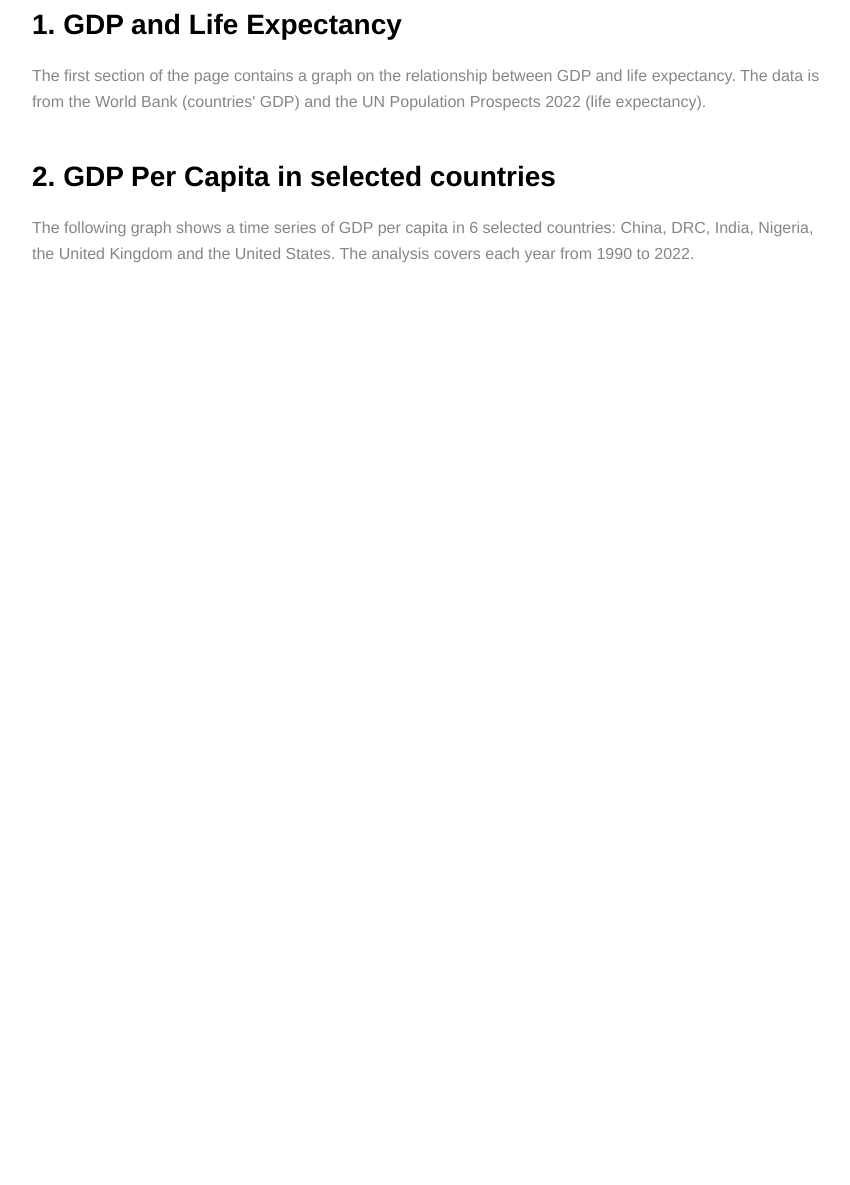
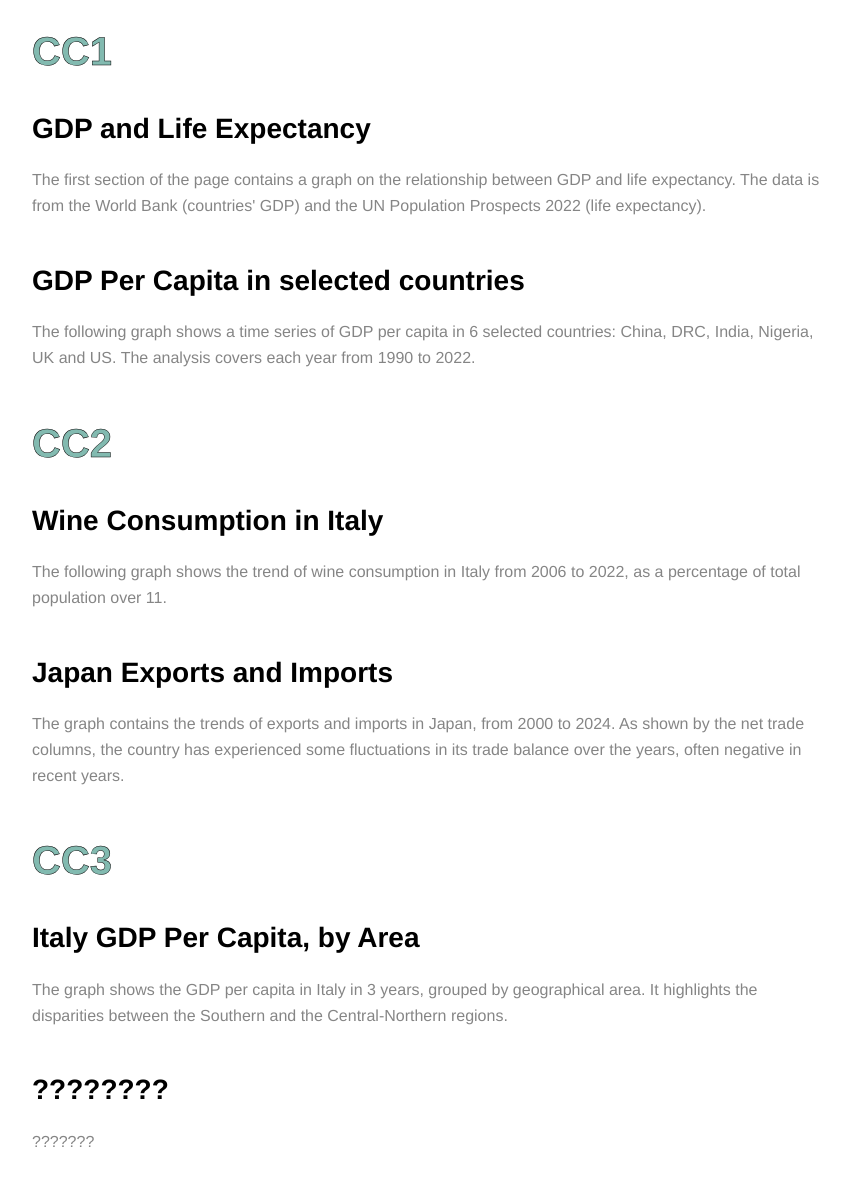
Before and after one commit to ALatrofa/ALatrofa.github.io, a plain HTML site: page index.html in a window 1280 px wide. Shown: the part 283-1468 px from the top of the page, without its empty margins (208-1058 px from the left). Before the commit the page ends 800 px from the top, so only its background shows below. Drawn offline with Linux system fonts and the light colour scheme; a script that the page names is missing.

Commit message:
Update index.html

```diff
--- a/index.html
+++ b/index.html
@@ -18,6 +18,7 @@
         - The <p> tag defines a paragraph
         - Tags appear as an opening <div> and closing </div> pair
     -->
+
 
 <head>
     <!-- The head tag links to resources our page needs and defines information about it. Tags in the <head> aren't displayed on the page. -->
@@ -56,10 +57,15 @@
         This page will be Ania's portfolio of charts. It contains data from [insert relevant datasets] and analysis conducted on Python and Vegalite.
     </h3>
 
+
+<p class="big" style="margin-bottom: 0px; color: #82bab0; font-weight: bold; -webkit-text-stroke: 0.5px black;">
+    CC1
+</p>
+
     <!-- We're organising the page into sections, with each section containing a chart, title and a description -->
     <section>
         <div class="chart-description">
-            <h2>1. GDP and Life Expectancy</h2>
+            <h2>GDP and Life Expectancy</h2>
             <p> <!-- This is a paragraph, it's the main way to display text on a web page -->
                 The first section of the page contains a graph on the relationship between GDP and life expectancy.
                 The data is from the World Bank (countries' GDP) and the UN Population Prospects 2022 (life expectancy).
@@ -73,17 +79,108 @@
 
 <section>
     <div class="chart-description">
-        <h2>2. GDP Per Capita in selected countries</h2>
+        <h2>GDP Per Capita in selected countries</h2>
         <p>
             The following graph shows a time series of GDP per capita in 6 selected countries:
-            China, DRC, India, Nigeria, the United Kingdom and the United States.
+            China, DRC, India, Nigeria, UK and US.
             The analysis covers each year from 1990 to 2022.
         </p>
     </div>
 
-    <figure id="Location2.2"></figure>
+    <figure id="Location2"></figure>
 
     </section>
+
+
+
+
+
+
+
+
+
+
+
+    <p class="big" style="margin-bottom: 0px; color: #82bab0; font-weight: bold; -webkit-text-stroke: 0.5px black;">
+    CC2
+</p>
+
+    <section>
+        <div class="chart-description">
+            <h2>Wine Consumption in Italy</h2>
+            <p>
+                The following graph shows the trend of wine consumption in Italy from 2006 to 2022, as a percentage of total population over 11.
+            </p>
+        </div>
+
+        <figure id="Location3"></figure>
+
+        </section>
+
+<section>
+    <div class="chart-description">
+        <h2>Japan Exports and Imports</h2>
+        <p>
+            The graph contains the trends of exports and imports in Japan, from 2000 to 2024.
+            As shown by the net trade columns, the country has experienced some fluctuations in its trade balance over the years, often negative in recent years.
+        </p>
+    </div>
+
+    <figure id="Location4"></figure>
+
+    </section>
+
+
+
+
+
+
+    <p class="big" style="margin-bottom: 0px; color: #82bab0; font-weight: bold; -webkit-text-stroke: 0.5px black;">
+    CC3
+</p>
+
+    <section>
+        <div class="chart-description">
+            <h2>Italy GDP Per Capita, by Area</h2>
+            <p>
+                The graph shows the GDP per capita in Italy in 3 years, grouped by geographical area.
+                It highlights the disparities between the Southern and the Central-Northern regions.
+            </p>
+        </div>
+
+        <figure id="Location5"></figure>
+
+        </section>
+
+<section>
+    <div class="chart-description">
+        <h2>????????</h2>
+        <p>
+            ???????
+        </p>
+    </div>
+
+    <figure id="Location6"></figure>
+
+    </section>
+
+
+
+
+
+
+
+
+
+
+
+
+
+
+
+
+
+
 
     <!-- Do you want to add more sections? -->
         <!-- Try copying pasting the section above -->
@@ -95,15 +192,30 @@
     <script>
         // This is a comment in JavaScript - it's a different language to HTML and CSS
 
-        let figure_1_spec = "https://raw.githubusercontent.com/EconomicsObservatory/courses/main/2/s2_chart2.json"; // We're storing the URL of the graph we want to display in a variable
+        let figure_1_spec = "wk1_chart1_new.json"; // We're storing the URL of the graph we want to display in a variable
         // You should have a spec for a graph in this same folder. Just specify its name here, e.g. let figure_1_spec = "chart1.json"
 
         vegaEmbed('#Location1', figure_1_spec) // We're using the vegaEmbed function to put a graph in the element with id figure_1
 
-        let figure_2_spec = "wk1_chart1.json"; // relative path — file must sit next to your HTML page
+        let figure_2_spec = "gdp_pc_chart.json"; // relative path — file must sit next to your HTML page
         vegaEmbed('#Location2', figure_2_spec)        // You should have a spec for a graph in this same folder. Just specify its name here, e.g. let figure_2_spec = "chart2.json"
 
         vegaEmbed('#Location2', figure_2_spec) // We're using the vegaEmbed function to put a graph in the element with id figure_2
+
+
+        let figure_3_spec = "wine_cons_chart.json";
+        vegaEmbed('#Location3', figure_3_spec)
+
+        let figure_4_spec = "jpn_ex_im.json";
+        vegaEmbed('#Location4', figure_4_spec)
+
+        let figure_5_spec = "italy_gdp_pc.json";
+        vegaEmbed('#Location5', figure_5_spec)
+
+        let figure_6_spec = "idk.json";
+        vegaEmbed('#Location6', figure_6_spec)
+
+
 
         // Do you want to add more graphs?
         // try defining a new variable for figure_2_spec, adding VegaEmbed for Location2, and adding a new section in the HTML
```
